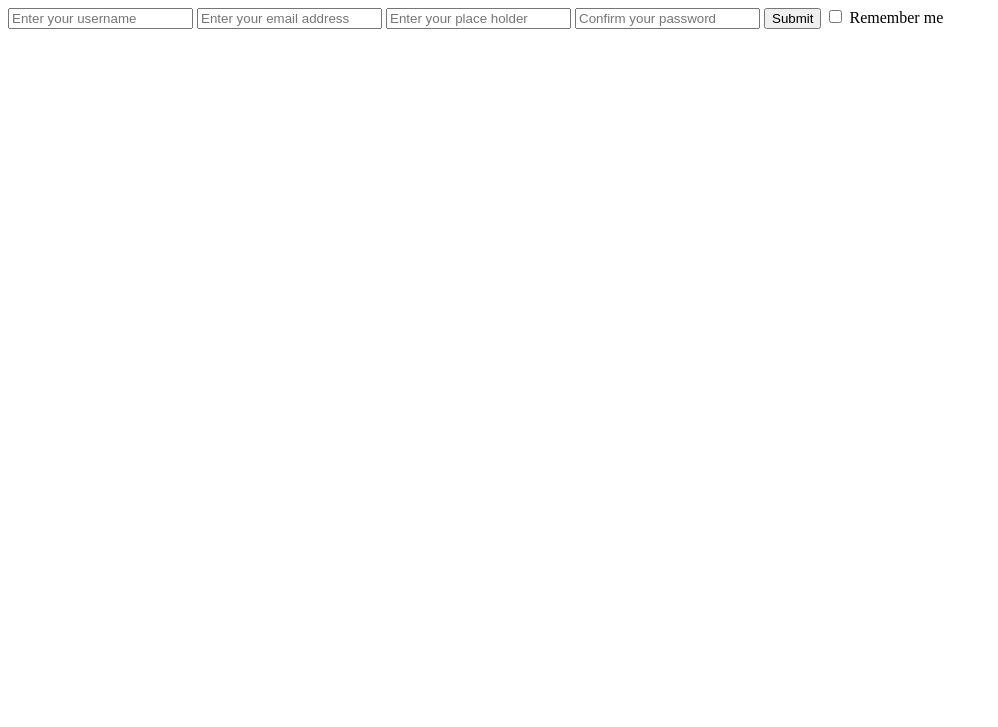
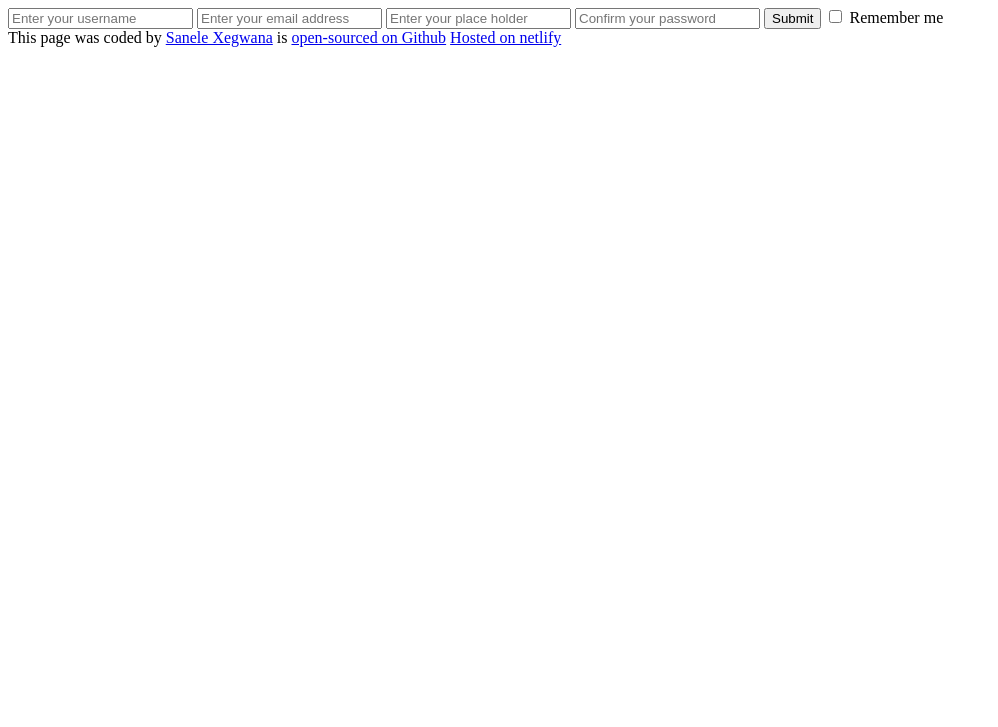
Before and after one commit to Sanele22-blip/form-in-html---css, a plain HTML site: page index.html in a window 1280 px wide. Shown: the part 73-800 px from the top of the page, without its empty margins (0-998 px from the left). Drawn offline with nearby package versions, Linux system fonts and the light colour scheme.

Commit message:
added a footer on my html

```diff
--- a/index.html
+++ b/index.html
@@ -35,4 +35,11 @@ required />
     </form>
 </div>
 </body>
+<footer>
+
+        This page was coded by <a href="https://github.com/Sanele22-blip">Sanele Xegwana</a> is
+<a href="https://github.com/Sanele22-blip/form-in-html---css">open-sourced on Github</a>
+<a href="https://sunny-taiyaki-a93a05.netlify.app/">Hosted on netlify</a>
+
+</footer>
 </html>
```
